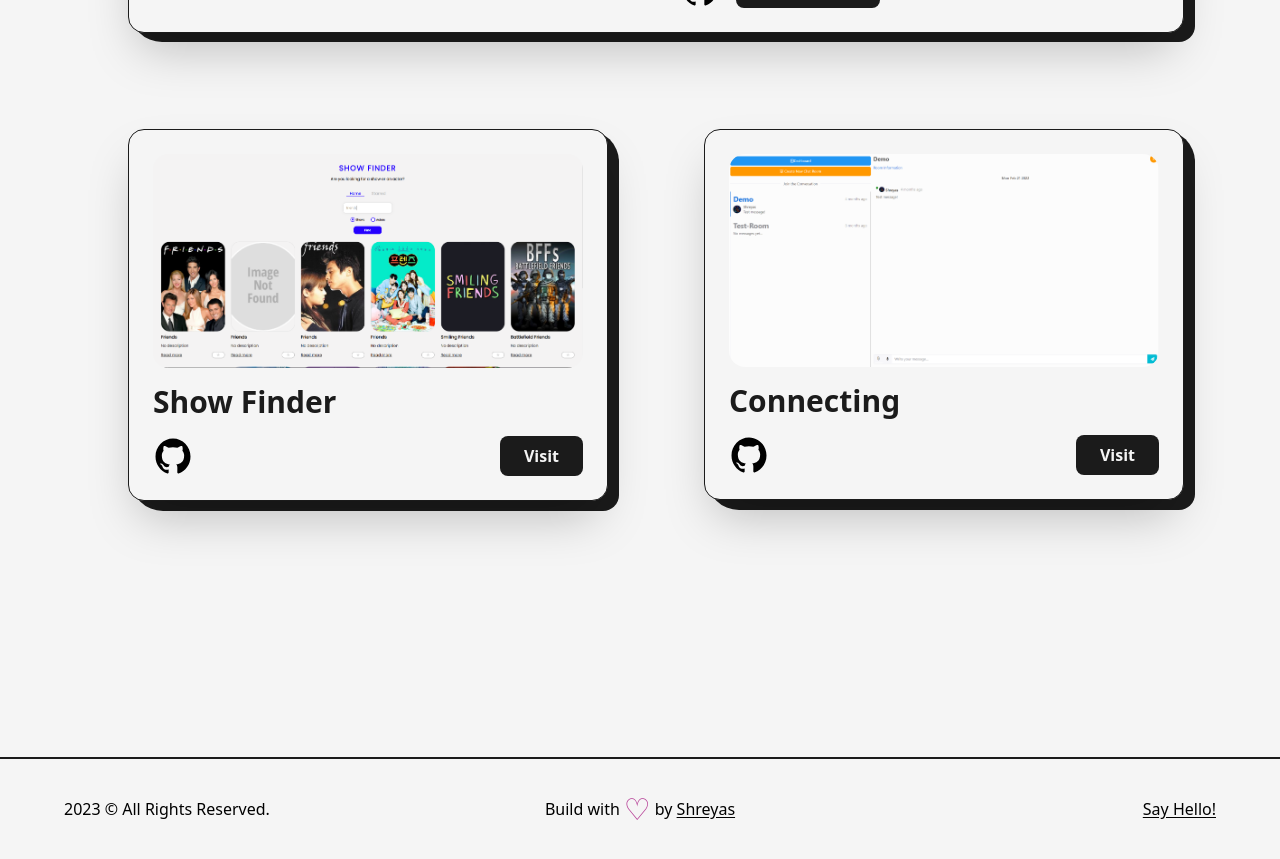
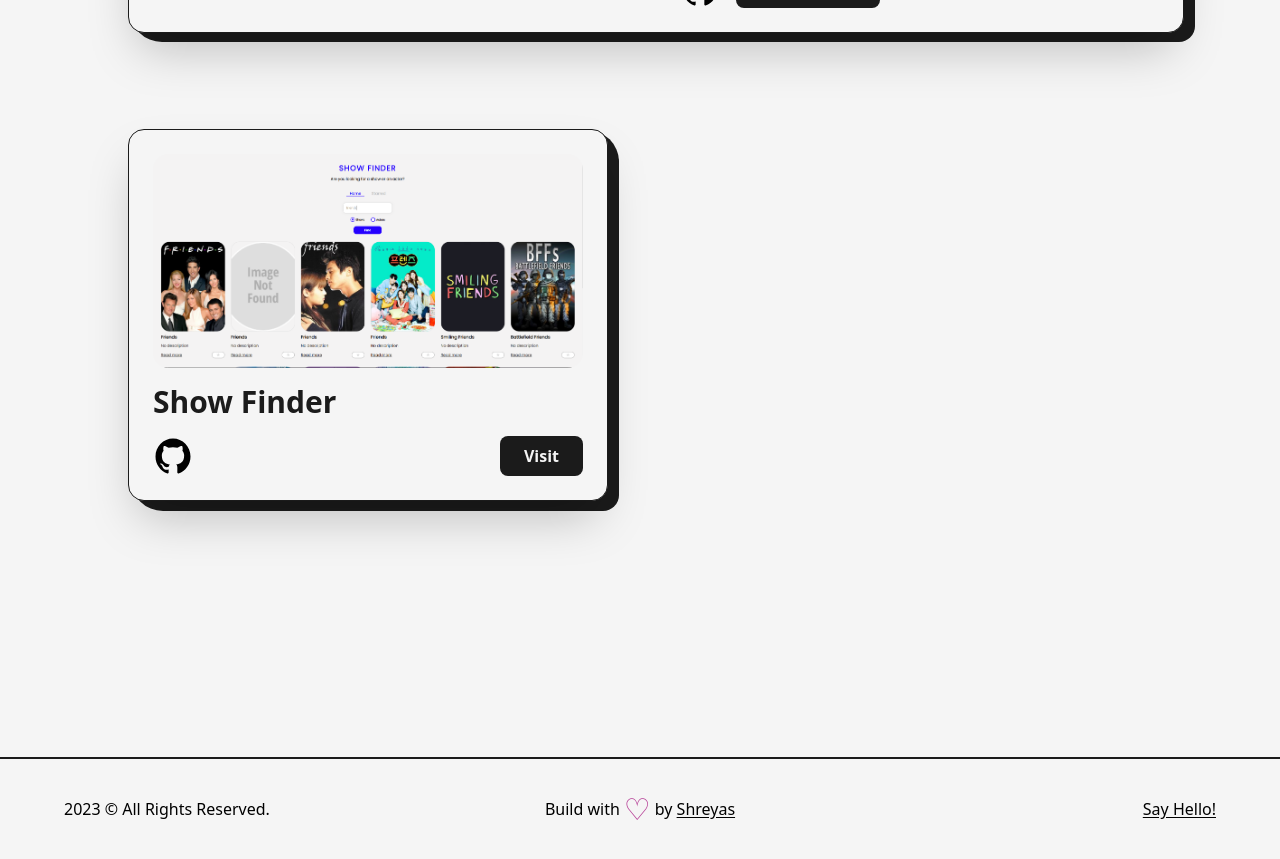
Before and after one commit to itsPhoenix03/Portfolio, a Next.js app: page /projects in a window 1280 px wide. Shown: the part 1620-2479 px from the top of the page. Built offline with nearby package versions, Linux system fonts and the light colour scheme.

Commit message:
Minor change

```diff
--- a/pages/projects.js
+++ b/pages/projects.js
@@ -13,7 +13,7 @@ import Gericht from "../public/images/Gericht.PNG";
 import ShowFinder from "../public/images/ShowFinder.PNG";
 import BloggerJs from "../public/images/BloggerJs.PNG";
 // import TrakerTask from "../public/images/TrakerTask.PNG";
-import Connecting from "../public/images/Connecting.PNG";
+// import Connecting from "../public/images/Connecting.PNG";
 
 const FramerImage = motion(Image);
 
@@ -213,14 +213,14 @@ const projects = () => {
                 link={"https://show-finder-sam03.netlify.app/"}
               />
             </div>
-            <div className="col-span-6 sm:col-span-12">
+            {/* <div className="col-span-6 sm:col-span-12">
               <Project
                 title={"Connecting"}
                 img={Connecting}
                 github={"https://github.com/itsPhoenix03/Chat-Application"}
                 link={"https://chat-web-app-8dd66.web.app/"}
               />
-            </div>
+            </div> */}
           </div>
         </Layout>
       </main>
```
